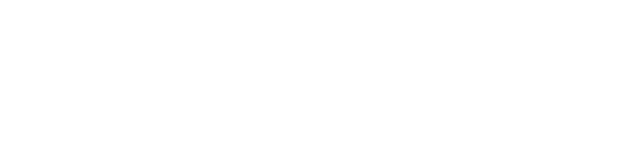
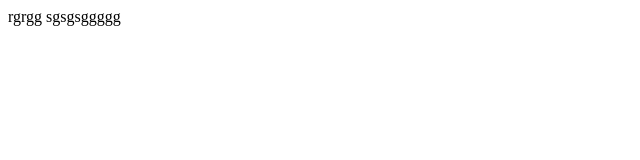
Before and after one commit to wbeimarmupa2/tutorial-git, a plain HTML site: page index.html in a window 1280 px wide. Shown: the whole page, without its empty margins (0-640 px from the left). Drawn offline with Linux system fonts and the light colour scheme.

Commit message:
archivo modificasdo

```diff
--- a/index.html
+++ b/index.html
@@ -7,6 +7,7 @@
     <title>Document</title>
 </head>
 <body>
-
+    rgrgg
+    sgsgsggggg
 </body>
 </html>
```
